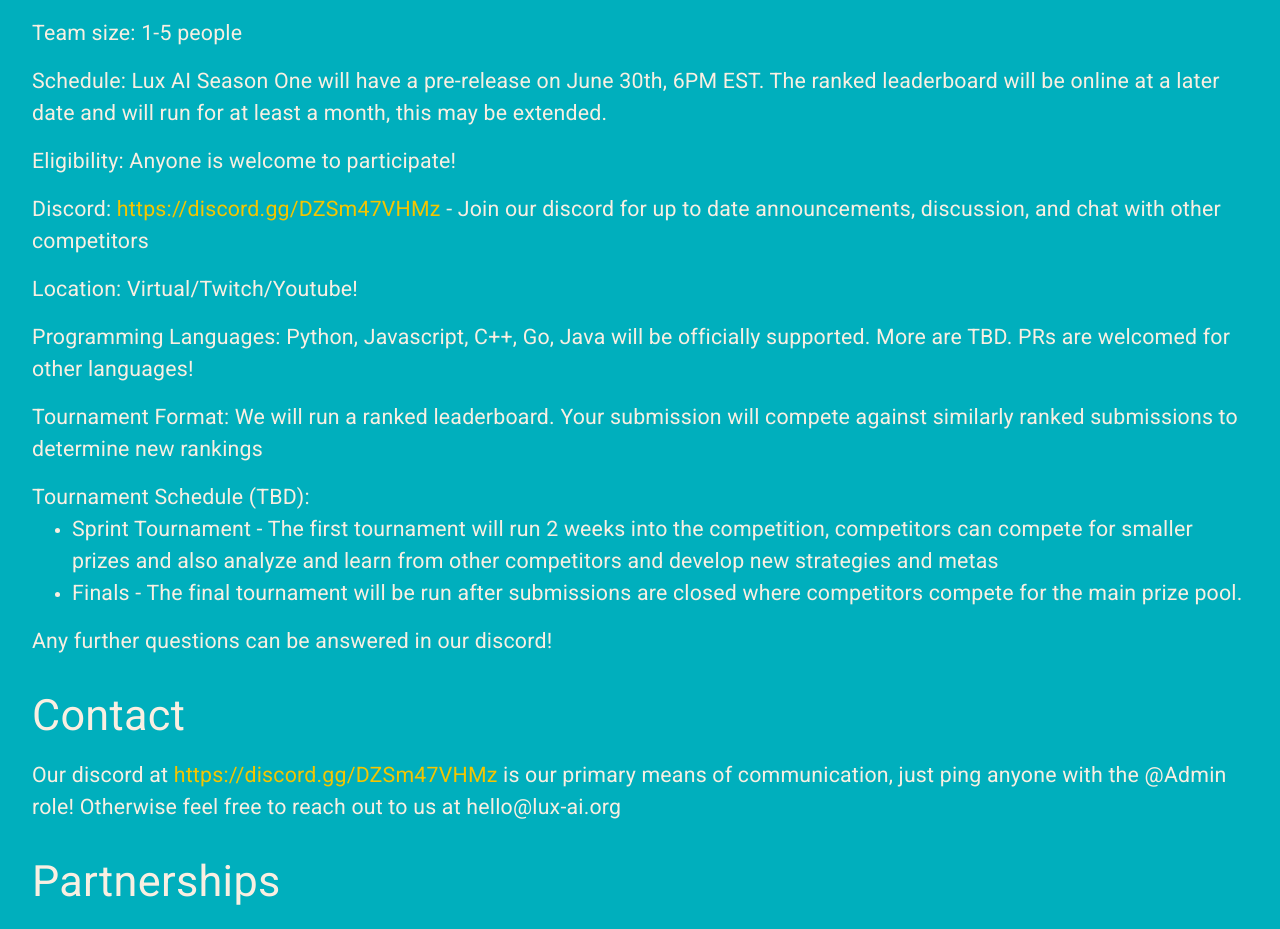
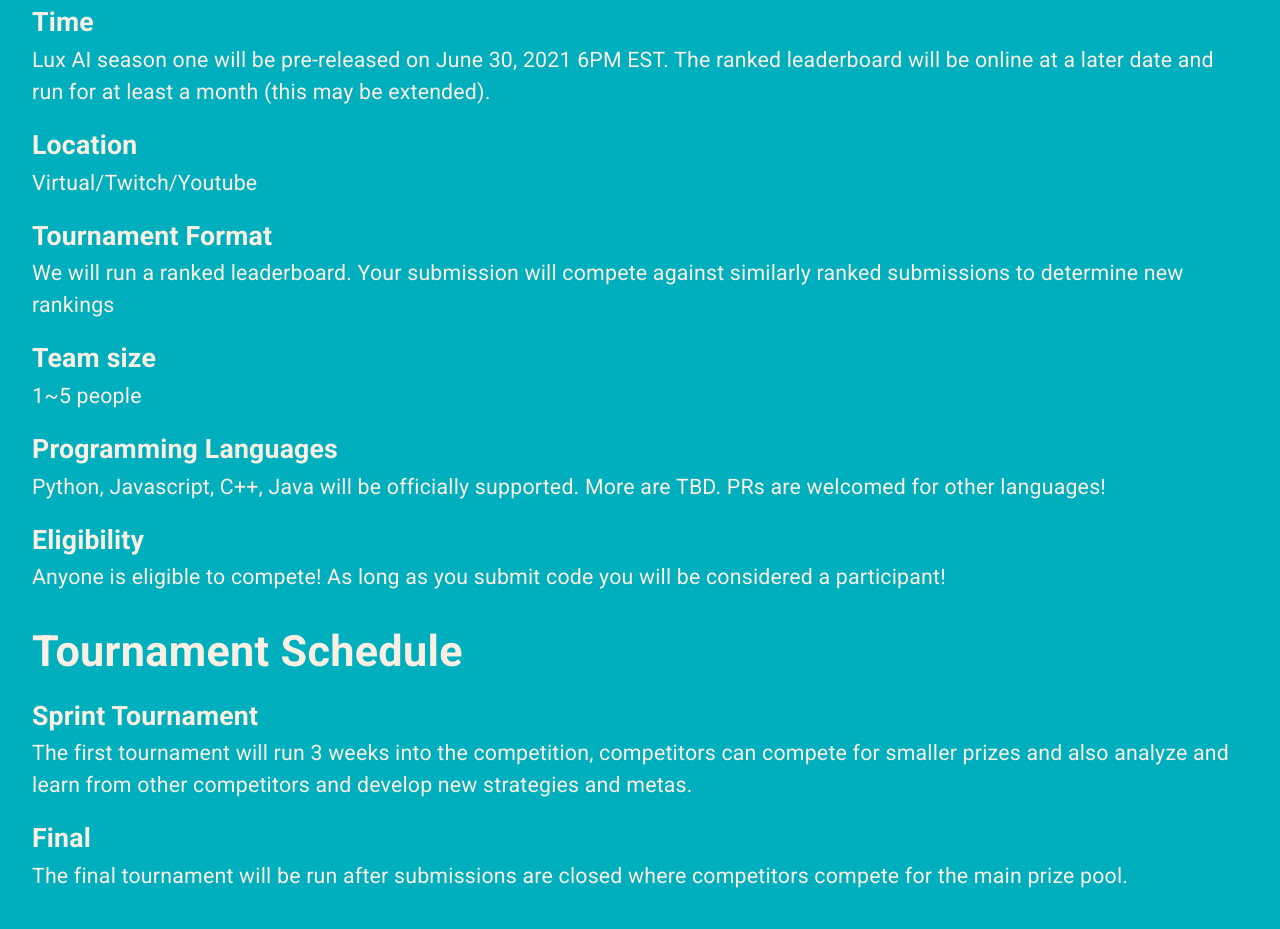
Before and after one commit to Lux-AI-Challenge/static-site, a React (Create React App) app: page / in a window 1280 px wide. Shown: the part 1449-2378 px from the top of the page. Built offline with nearby package versions, Linux system fonts and the light colour scheme.

Commit message:
copy update, css update

```diff
--- a/src/locales/en.json
+++ b/src/locales/en.json
@@ -18,22 +18,28 @@
     },
     "details": {
       "title": "Competition Details",
-      "body1": "Team size: 1-5 people",
-      "body2": "Schedule: Lux AI Season One will have a pre-release on June 30th, 6PM EST. The ranked leaderboard will be online at a later date and will run for at least a month, this may be extended.",
-      "body3": "Eligibility: Anyone is welcome to participate!",
-      "disc": "Join our discord for up to date announcements, discussion, and chat with other competitors",
-      "body4": "Location: Virtual/Twitch/Youtube!",
-      "body5": "Programming Languages: Python, Javascript, C++, Go, Java will be officially supported. More are TBD. PRs are welcomed for other languages!",
-      "body6": "Tournament Format: We will run a ranked leaderboard. Your submission will compete against similarly ranked submissions to determine new rankings",
-      "tschedule": {
-        "1": "Tournament Schedule (TBD):",
-        "2": "Sprint Tournament - The first tournament will run 2 weeks into the competition, competitors can compete for smaller prizes and also analyze and learn from other competitors and develop new strategies and metas",
-        "3": "Finals - The final tournament will be run after submissions are closed where competitors compete for the main prize pool."
-      },
-      "body7": "Any further questions can be answered in our discord!"
+      "title1": "Time",
+      "body1": "Lux AI season one will be pre-released on June 30, 2021 6PM EST. The ranked leaderboard will be online at a later date and run for at least a month (this may be extended).",
+      "title2": "Location",
+      "body2": "Virtual/Twitch/Youtube",
+      "title3": "Tournament Format",
+      "body3": "We will run a ranked leaderboard. Your submission will compete against similarly ranked submissions to determine new rankings",
+      "title4": "Team size",
+      "body4": "1~5 people",
+      "title5": "Programming Languages",
+      "body5": "Python, Javascript, C++, Java will be officially supported. More are TBD. PRs are welcomed for other languages!",
+      "title6": "Eligibility",
+      "body6": "Anyone is eligible to compete! As long as you submit code you will be considered a participant!"
+    },
+    "tournament-schedule": {
+      "title": "Tournament Schedule",
+      "title1": "Sprint Tournament",
+      "body1": "The first tournament will run 3 weeks into the competition, competitors can compete for smaller prizes and also analyze and learn from other competitors and develop new strategies and metas.",
+      "title2": "Final",
+      "body2": "The final tournament will be run after submissions are closed where competitors compete for the main prize pool."
     },
     "contact": {
-      "title": "Contact",
+      "title": "Contact Us",
       "body1-1": "Our discord at",
       "body1-2": "is our primary means of communication, just ping anyone with the @Admin role! Otherwise feel free to reach out to us at hello@lux-ai.org",
       "body2": ""
--- a/src/pages/Home/index.css
+++ b/src/pages/Home/index.css
@@ -1,12 +1,17 @@
 .HomePage {
-  background-color: #00AFBD;
+  background-color: #00afbd;
   transition: all 0.2s;
 }
 .HomePage a {
-  color: #F5C500;
+  color: #f5c500;
 }
 .HomePage .container h4 {
   margin-top: 2rem;
+  font-weight: 600;
+}
+.HomePage .container h6 {
+  margin-top: 1rem;
+  font-weight: 600;
 }
 .HomePage .container .tourney-list {
   margin: 0;
@@ -15,7 +20,7 @@
   margin: 0;
 }
 .HomePage .container p {
-  margin-top: 1rem;
+  margin-top: 0rem;
   margin-bottom: 1rem;
 }
 .HomePage .container {
@@ -28,21 +33,23 @@
   position: absolute;
   top: 0px;
   z-index: 2;
-  left: calc(15% - 6rem);
+  left: 0;
+  width: 100%;
 }
 .HomePage .backdrop-wrapper {
   overflow: hidden;
   width: 100%;
-  height: calc(100% + 12rem);
+  height: calc(100% + 10rem);
   position: absolute;
-  top: calc(-6rem + 15%);
-
+  top: 0rem;
+  /* top: -2rem; */
 }
 .HomePage .splash .splash-text {
   z-index: 3;
-  position: relative;
-  top: 15%;
+  position: absolute;
+  top: calc(25vw - 6rem);
   left: calc(15% - 12rem);
+  /* left: 5%; */
   width: 48rem;
   text-align: center;
   padding: 4rem;
@@ -51,35 +58,54 @@
 .HomePage .splash .splash-text h3 {
   font-weight: 700;
 }
+.HomePage .splash .socials {
+  margin-top: 1.5rem;
+}
 
 .HomePage .splash {
   height: 90vh;
   z-index: 1;
+  position: relative;
+  overflow-x: hidden;
   transition: all 0.2s;
 }
 @media only screen and (max-width: 1000px) {
+  .HomePage .backdrop-wrapper {
+    position: relative;
+  }
   .HomePage .backdrop {
-    left: calc(50% - 940px);
-    top: 12rem;
+    /* right: calc(-50% + 260px); */
+    right: -200px;
+    left: auto;
+    width: calc(100% + 200px);
+
+    /* top: 24rem;
+    width: 100%; */
+  }
+  /* .HomePage .splash {
+    width: 100%;
+  }
+*/
+}
+@media only screen and (max-width: 650px) {
+}
+
+@media only screen and (max-width: 630px) {
+  .HomePage .backdrop {
+    /* right: calc(-50% - 146px); */
+    right: auto;
+    width: 100%;
+    position: relative;
   }
   .HomePage .splash {
-    width: 100%;
+    height: auto;
+    overflow: hidden;
   }
   .HomePage .splash .splash-text {
     width: 100%;
     left: 0;
+    top: 0rem;
+    padding: 0.5rem;
+    position: relative;
   }
 }
-@media only screen and (max-width: 650px) {
-  .HomePage .backdrop {
-    left: calc(50% - 940px);
-    transform: scale(0.8);
-  }
-}
-
-@media only screen and (max-width: 520px) {
-  .HomePage .backdrop {
-    left: calc(50% - 920px);
-    transform: scale(0.5);
-  }
-}
--- a/src/pages/Home/index.tsx
+++ b/src/pages/Home/index.tsx
@@ -51,9 +51,9 @@
       splash: {
         backgroundColor: night ? '#2C2E33' : '#00AFBD',
       },
-      socialsGroup: {
-        marginTop: '1.5rem',
-      },
+      // socialsGroup: {
+      //   marginTop: '1.5rem',
+      // },
       buttonGroup: {
         marginTop: '1.5rem',
       },
@@ -116,7 +116,7 @@
                 </div>
               </div>
             </ThemeProvider>
-            <div className={classes.socialsGroup}>
+            <div className="socials">
               {[
                 { svg: DiscordSVG, link: 'https://discord.gg/DZSm47VHMz' },
                 { svg: GithubSVG, link: 'https://github.com/Lux-AI-Challenge' },
@@ -172,10 +172,13 @@
           </section>
           <section>
             <Typography variant="h4">{t('details.title')}</Typography>
+            <Typography variant="h6">{t('details.title1')}</Typography>
             <Typography variant="body1">{t('details.body1')}</Typography>
+            <Typography variant="h6">{t('details.title2')}</Typography>
             <Typography variant="body1">{t('details.body2')}</Typography>
+            <Typography variant="h6">{t('details.title3')}</Typography>
             <Typography variant="body1">{t('details.body3')}</Typography>
-            <Typography variant="body1">
+            {/* <Typography variant="body1">
               Discord:{' '}
               <Link
                 href="https://discord.gg/DZSm47VHMz"
@@ -185,25 +188,30 @@
                 https://discord.gg/DZSm47VHMz
               </Link>{' '}
               - {t('details.disc')}
+            </Typography> */}
+            <Typography variant="h6">{t('details.title4')}</Typography>
+            <Typography variant="body1">{t('details.body4')}</Typography>
+            <Typography variant="h6">{t('details.title5')}</Typography>
+            <Typography variant="body1">{t('details.body5')}</Typography>
+            <Typography variant="h6">{t('details.title6')}</Typography>
+            <Typography variant="body1">{t('details.body6')}</Typography>
+          </section>
+          <section id="tournament-schedule">
+            <Typography variant="h4">
+              {t('tournament-schedule.title')}
             </Typography>
-            <Typography variant="body1">{t('details.body4')}</Typography>
-            <Typography variant="body1">{t('details.body5')}</Typography>
-            <Typography variant="body1">{t('details.body6')}</Typography>
-            <Typography variant="body1" style={{ marginBottom: 0 }}>
-              {t('details.tschedule.1')}
+            <Typography variant="h6">
+              {t('tournament-schedule.title1')}
             </Typography>
-            <ul className="tourney-list">
-              {[2, 3].map((i) => {
-                return (
-                  <li key={i}>
-                    <Typography variant="body1">
-                      {t('details.tschedule.' + i)}
-                    </Typography>
-                  </li>
-                );
-              })}
-            </ul>
-            <Typography variant="body1">{t('details.body7')}</Typography>
+            <Typography variant="body1">
+              {t('tournament-schedule.body1')}
+            </Typography>
+            <Typography variant="h6">
+              {t('tournament-schedule.title2')}
+            </Typography>
+            <Typography variant="body1">
+              {t('tournament-schedule.body2')}
+            </Typography>
           </section>
           <section id="contact">
             <Typography variant="h4">{t('contact.title')}</Typography>
```
Also changed, not shown: src/pages/Home/lux_static.svg (added), src/pages/Home/planet.svg.
